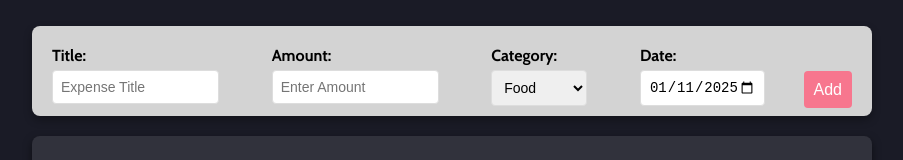
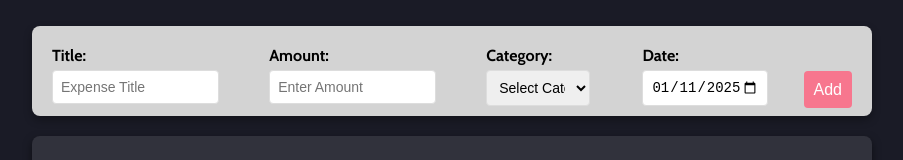
Before and after one commit to JustinCordova/expense-tracker, a React (Vite) app: page / in a window 1280 px wide. Shown: the part 133-293 px from the top of the page, without its empty margins (188-1091 px from the left). Built offline with nearby package versions, Linux system fonts and the light colour scheme.

Commit message:
Reverted Category change

```diff
--- a/src/components/ExpenseForm.jsx
+++ b/src/components/ExpenseForm.jsx
@@ -46,7 +46,7 @@ const ExpenseForm = ({ addExpense }) => {
       <div className="categoryLabel">
         <label>Category:</label>
         <select value={category} onChange={(e) => setCategory(e.target.value)}>
-          {/* <option value="">Select Category</option> */}
+          <option value="">Select Category</option>
           <option value="Food">Food</option>
           <option value="Shopping">Shopping</option>
           <option value="Bills">Bills</option>
```
